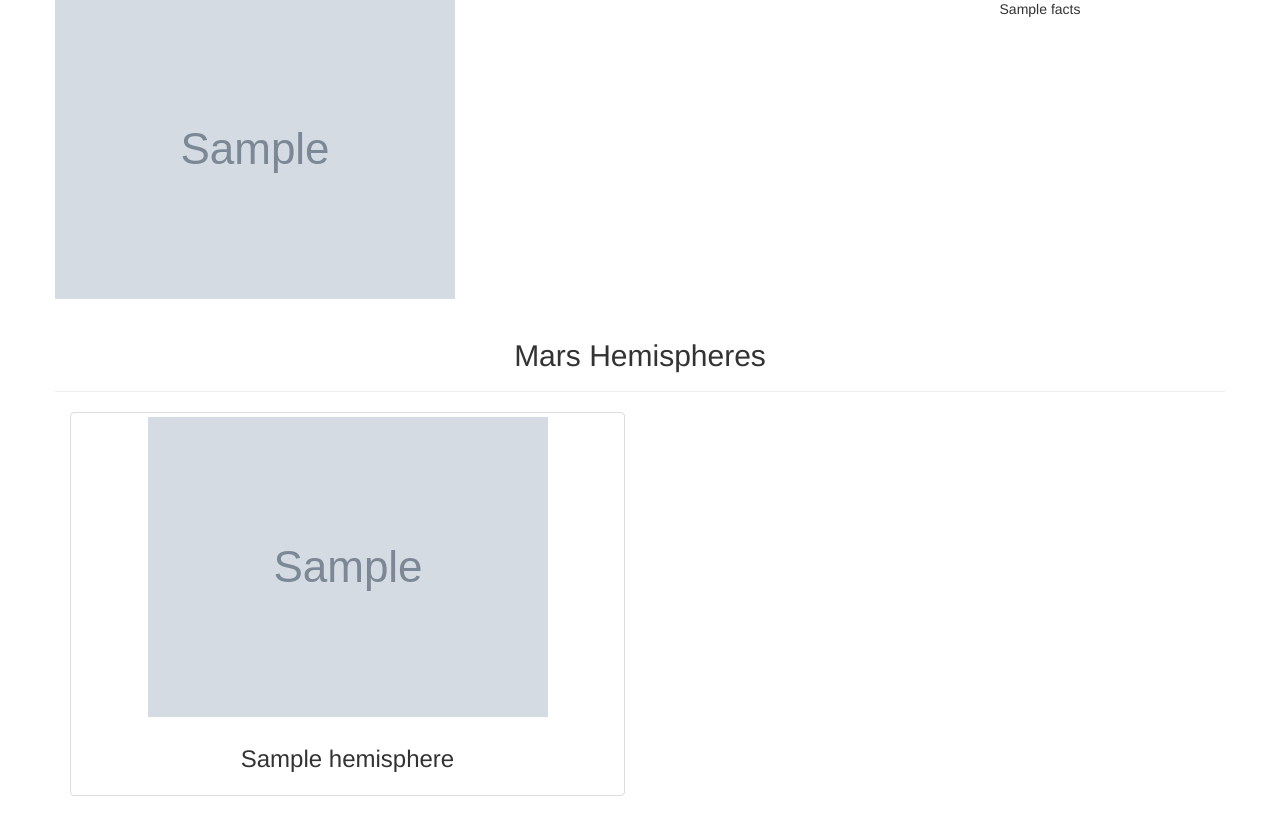
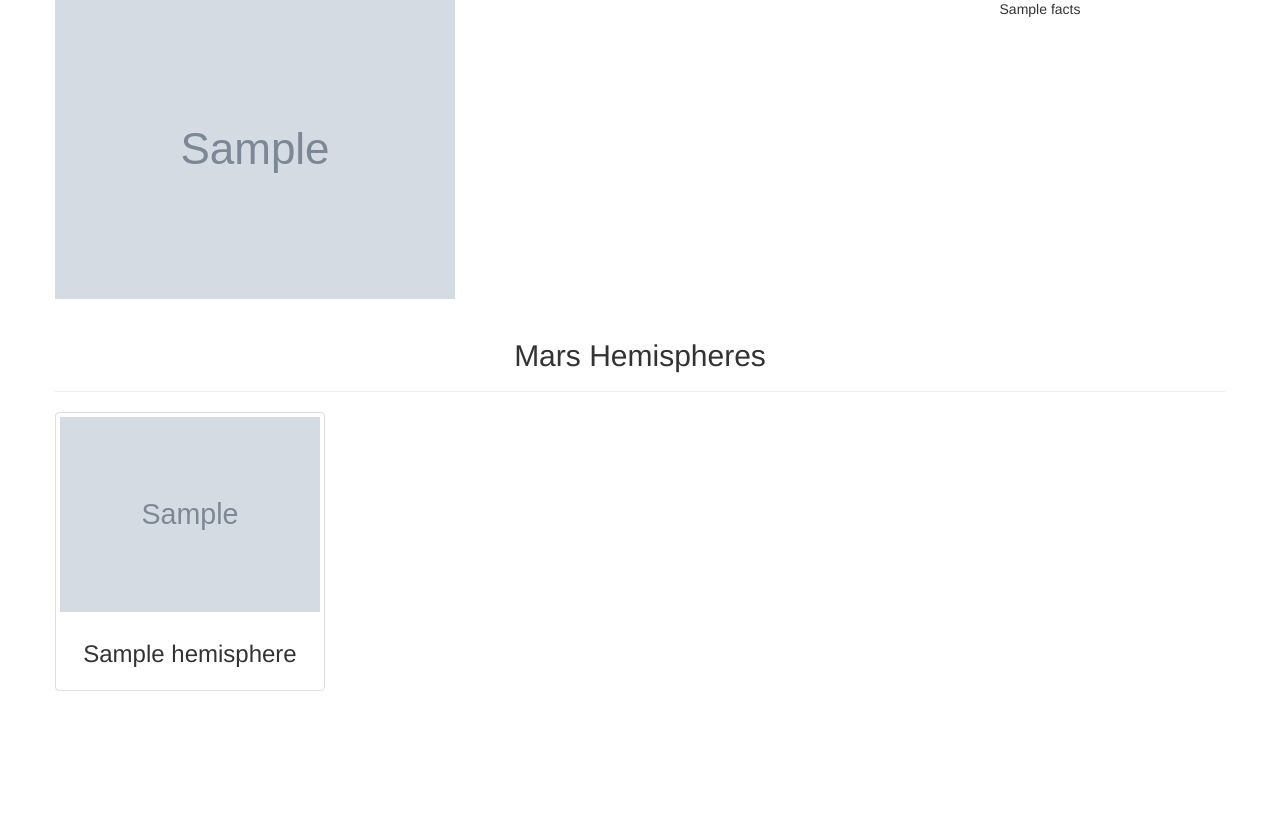
Before and after one commit to Andrew-Carlson/Mars_Data_Web_Scraping, a Flask app: page / in a window 1280 px wide. Shown: the part 456-1272 px from the top of the page. After the commit the page ends 1147 px from the top, so only its background shows below. Run offline with Flask 2, Linux system fonts and the light colour scheme; grey boxes marked "Sample" are stand-in pictures; a database or web service that is not in the repository returns one stand-in record (values such as "Sample title"); some libraries are stand-ins or nearby versions.

Commit message:
images aligned into row

```diff
--- a/templates/index.html
+++ b/templates/index.html
@@ -61,15 +61,17 @@
 
     <!--Create for loop to add all four images and captions(titles)-->
     {% for hemisphere in mars.hemisphere_images_titles %}
-    <div class="col-md-6">
-      <div class="thumbnail">
-        <img src="{{hemisphere.img_url}}" alt="...">
-        <div class="caption text-center">
-          <h3>{{hemisphere.title}}</h3>
+    <div class="row">
+      <div class="col-md-3">
+        <div class="thumbnail">
+          <img src="{{hemisphere.img_url}}" alt="...">
+          <div class="caption text-center">
+            <h3>{{hemisphere.title}}</h3>
+          </div>
         </div>
       </div>
+      {% endfor %}
     </div>
-    {% endfor %}
   </div>
 </body>
 </html>
```
